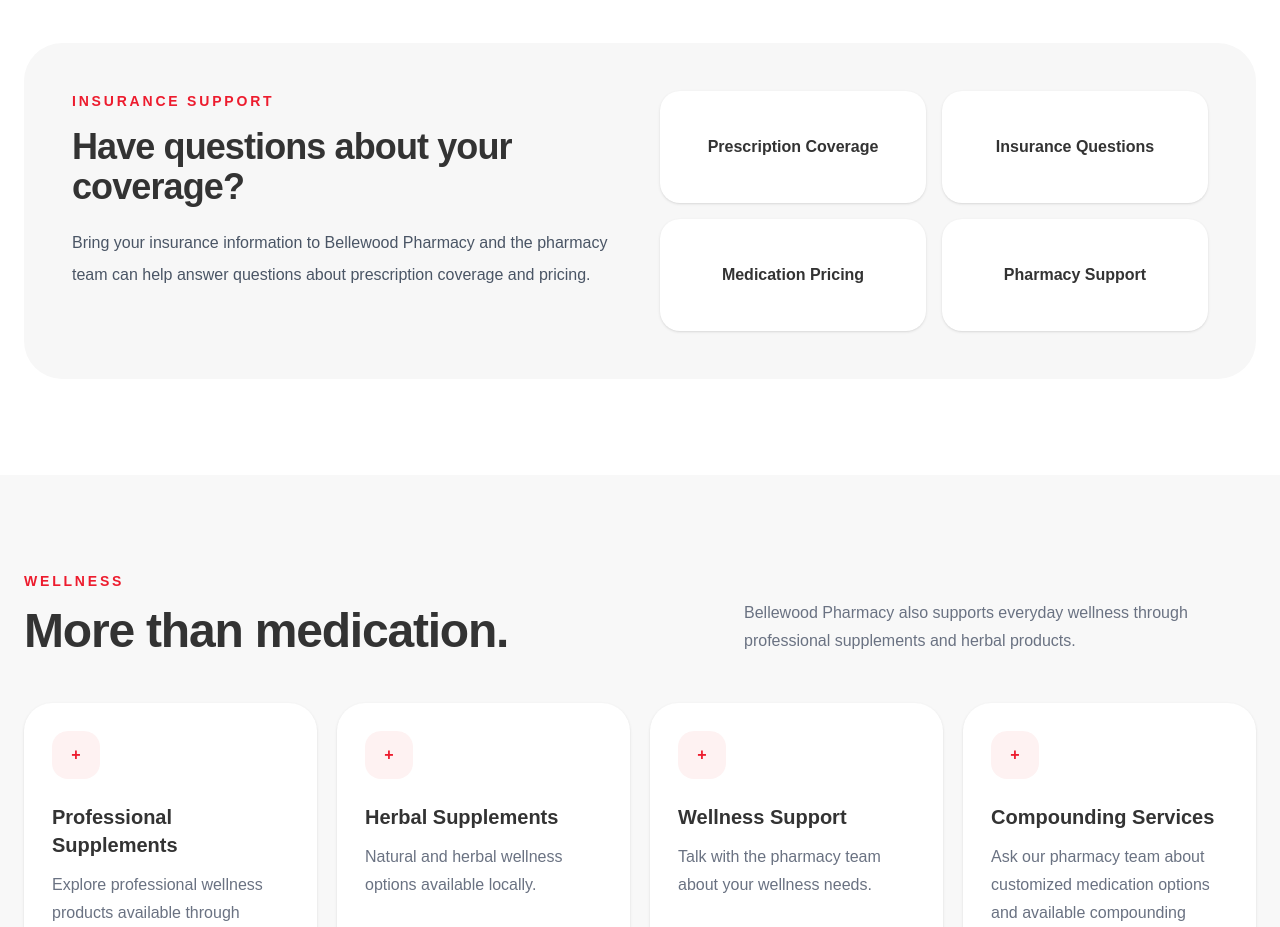
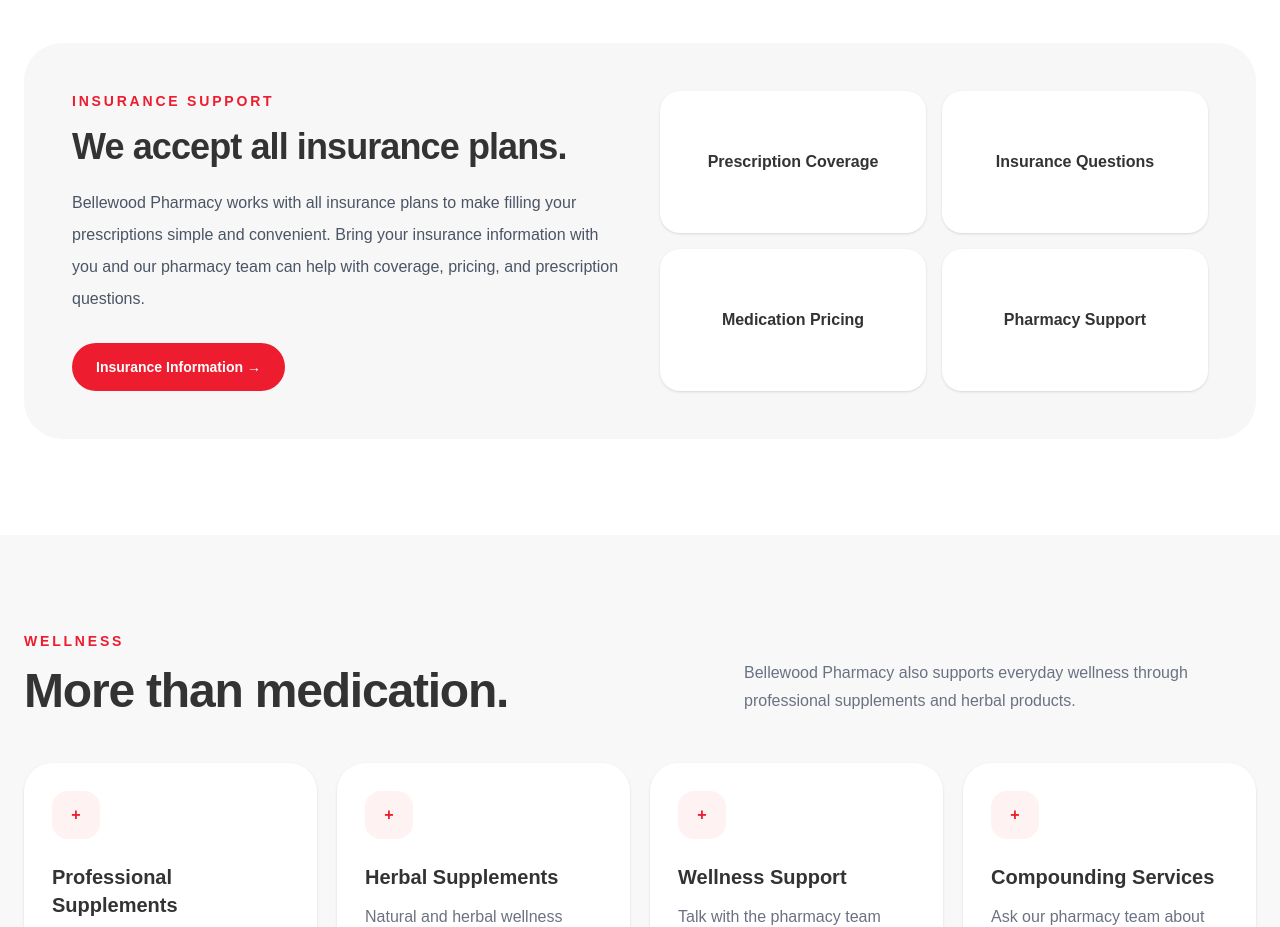
Before and after one commit to taenextlevelqbs-ops/bellewood-pharmacy, a Next.js app: page / in a window 1280 px wide. Shown: the part 3840-4767 px from the top of the page. Built offline with nearby package versions, Linux system fonts and the light colour scheme.

Commit message:
Highlight all insurance plans accepted

```diff
--- a/app/page.tsx
+++ b/app/page.tsx
@@ -621,14 +621,22 @@
               </p>
 
               <h3 className="mt-4 text-4xl font-black tracking-tight">
-                Have questions about your coverage?
+                We accept all insurance plans.
               </h3>
 
               <p className="mt-5 max-w-xl leading-8 text-gray-600">
-                Bring your insurance information to Bellewood Pharmacy and the
-                pharmacy team can help answer questions about prescription
-                coverage and pricing.
-              </p>
+                Bellewood Pharmacy works with all insurance plans to make
+                filling your prescriptions simple and convenient. Bring your
+                insurance information with you and our pharmacy team can help
+                with coverage, pricing, and prescription questions.
+              </p>
+
+              <a
+                href="/insurance"
+                className="mt-7 inline-flex rounded-full bg-[#ed1c2e] px-6 py-3.5 text-sm font-black text-white transition hover:bg-[#d71929]"
+              >
+                Insurance Information →
+              </a>
 
             </div>
 
```
